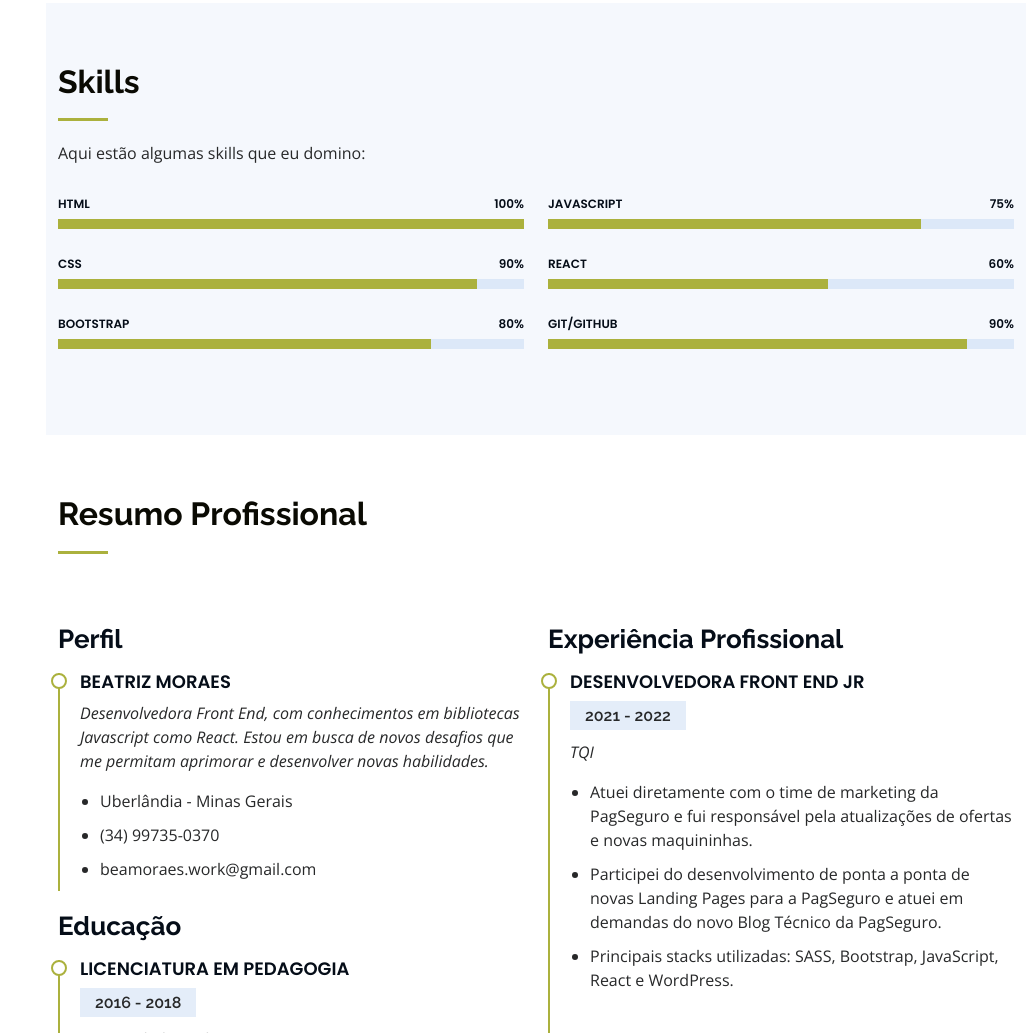
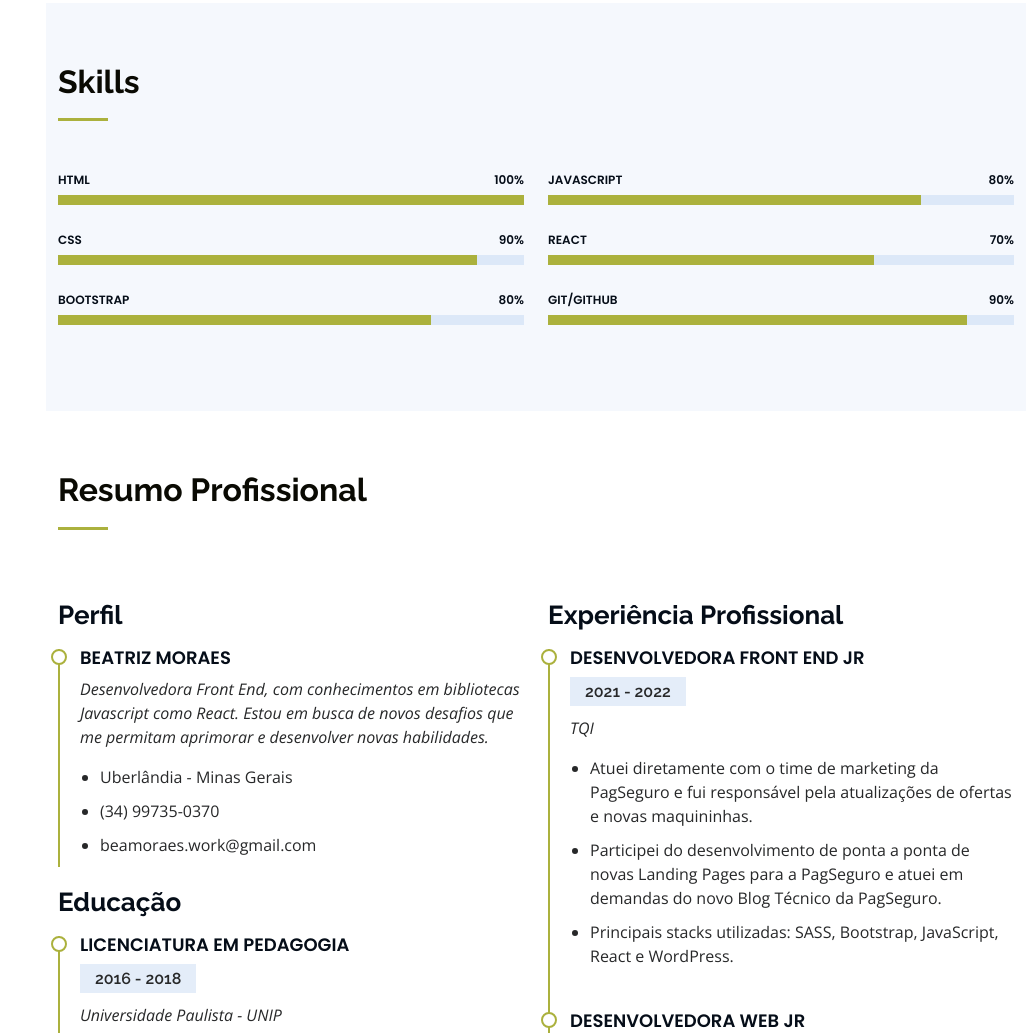
Before and after one commit to beamoraess/portfolio-beatriz-moraes, a plain HTML site: page index.html in a window 1280 px wide. Shown: the part 1499-2532 px from the top of the page, without its empty margins (254-1280 px from the left). Drawn offline with nearby package versions, Linux system fonts and the light colour scheme.

```diff
--- a/assets/js/main.js
+++ b/assets/js/main.js
@@ -1,9 +1,8 @@
 (function() {
   "use strict";
 
-  /**
-   * Easy selector helper function
-   */
+  /** Funções Auxiliares */
+
   const select = (el, all = false) => {
     el = el.trim()
     if (all) {
@@ -13,9 +12,6 @@
     }
   }
 
-  /**
-   * Easy event listener function
-   */
   const on = (type, el, listener, all = false) => {
     let selectEl = select(el, all)
     if (selectEl) {
@@ -27,16 +23,12 @@
     }
   }
 
-  /**
-   * Easy on scroll event listener
-   */
   const onscroll = (el, listener) => {
     el.addEventListener('scroll', listener)
   }
 
-  /**
-   * Navbar links active state on scroll
-   */
+  /* Funcão de scroll cabeçalho */
+
   let navbarlinks = select('#navbar .scrollto', true)
   const navbarlinksActive = () => {
     let position = window.scrollY + 200
@@ -51,12 +43,10 @@
       }
     })
   }
+
   window.addEventListener('load', navbarlinksActive)
   onscroll(document, navbarlinksActive)
 
-  /**
-   * Scrolls to an element with header offset
-   */
   const scrollto = (el) => {
     let elementPos = select(el).offsetTop
     window.scrollTo({
@@ -65,9 +55,6 @@
     })
   }
 
-  /**
-   * Back to top button
-   */
   let backtotop = select('.back-to-top')
   if (backtotop) {
     const toggleBacktotop = () => {
@@ -81,18 +68,13 @@
     onscroll(document, toggleBacktotop)
   }
 
-  /**
-   * Mobile nav toggle
-   */
+
   on('click', '.mobile-nav-toggle', function(e) {
     select('body').classList.toggle('mobile-nav-active')
     this.classList.toggle('bi-list')
     this.classList.toggle('bi-x')
   })
 
-  /**
-   * Scrool with ofset on links with a class name .scrollto
-   */
   on('click', '.scrollto', function(e) {
     if (select(this.hash)) {
       e.preventDefault()
@@ -108,9 +90,6 @@
     }
   }, true)
 
-  /**
-   * Scroll with ofset on page load with hash links in the url
-   */
   window.addEventListener('load', () => {
     if (window.location.hash) {
       if (select(window.location.hash)) {
@@ -119,9 +98,8 @@
     }
   });
 
-  /**
-   * Hero type effect
-   */
+  /**  Efeito fade no sobre */
+
   const typed = select('.typed')
   if (typed) {
     let typed_strings = typed.getAttribute('data-typed-items')
@@ -135,9 +113,7 @@
     });
   }
 
-  /**
-   * Skills animation
-   */
+  /* Animação Scroll */
   let skilsContent = select('.skills-content');
   if (skilsContent) {
     new Waypoint({
@@ -153,8 +129,9 @@
   }
 
   /**
-   * Porfolio isotope and filter
+   * Porfolio
    */
+
   window.addEventListener('load', () => {
     let portfolioContainer = select('.portfolio-container');
     if (portfolioContainer) {
@@ -182,62 +159,11 @@
 
   });
 
-  /**
-   * Initiate portfolio lightbox
-   */
   const portfolioLightbox = GLightbox({
     selector: '.portfolio-lightbox'
   });
 
-  /**
-   * Portfolio details slider
-   */
-  new Swiper('.portfolio-details-slider', {
-    speed: 400,
-    loop: true,
-    autoplay: {
-      delay: 5000,
-      disableOnInteraction: false
-    },
-    pagination: {
-      el: '.swiper-pagination',
-      type: 'bullets',
-      clickable: true
-    }
-  });
-
-  /**
-   * Testimonials slider
-   */
-  new Swiper('.testimonials-slider', {
-    speed: 600,
-    loop: true,
-    autoplay: {
-      delay: 5000,
-      disableOnInteraction: false
-    },
-    slidesPerView: 'auto',
-    pagination: {
-      el: '.swiper-pagination',
-      type: 'bullets',
-      clickable: true
-    },
-    breakpoints: {
-      320: {
-        slidesPerView: 1,
-        spaceBetween: 20
-      },
-
-      1200: {
-        slidesPerView: 3,
-        spaceBetween: 20
-      }
-    }
-  });
-
-  /**
-   * Animation on scroll
-   */
+  /* Animação Scroll */
   window.addEventListener('load', () => {
     AOS.init({
       duration: 1000,
@@ -247,9 +173,6 @@
     })
   });
 
-  /**
-   * Initiate Pure Counter
-   */
   new PureCounter();
 
 })()
--- a/index.html
+++ b/index.html
@@ -45,9 +45,9 @@
           <li><a href="#portfolio" class="nav-link scrollto"><i class="bx bx-book-content"></i>
               <span>Portfolio</span></a></li>
         </ul>
-      </nav><!-- .nav-menu -->
+      </nav>
     </div>
-  </header><!-- End Header -->
+  </header>
 
   <!-- ======= Animação Máquina de Escrever ======= -->
   <section id="hero" class="d-flex flex-column justify-content-center align-items-center">
@@ -58,7 +58,7 @@
   </section>
 
   <main id="main">
-    <!-- ======= About Section ======= -->
+    <!-- ======= Sobre ======= -->
     <section id="about" class="about">
       <div class="container">
 
@@ -102,13 +102,12 @@
       </div>
     </section>
 
-    <!-- ======= Skills Section ======= -->
+    <!-- ======= Skills  ======= -->
     <section id="skills" class="skills section-bg">
       <div class="container">
 
         <div class="section-title">
           <h2>Skills</h2>
-          <p>Aqui estão algumas skills que eu domino:</p>
         </div>
 
         <div class="row skills-content">
@@ -143,7 +142,7 @@
           <div class="col-lg-6" data-aos="fade-up" data-aos-delay="100">
 
             <div class="progress">
-              <span class="skill">Javascript <i class="val">75%</i></span>
+              <span class="skill">Javascript <i class="val">80%</i></span>
               <div class="progress-bar-wrap">
                 <div class="progress-bar" role="progressbar" aria-valuenow="80" aria-valuemin="0" aria-valuemax="100">
                 </div>
@@ -151,9 +150,9 @@
             </div>
 
             <div class="progress">
-              <span class="skill">React <i class="val">60%</i></span>
+              <span class="skill">React <i class="val">70%</i></span>
               <div class="progress-bar-wrap">
-                <div class="progress-bar" role="progressbar" aria-valuenow="60" aria-valuemin="0" aria-valuemax="100">
+                <div class="progress-bar" role="progressbar" aria-valuenow="70" aria-valuemin="0" aria-valuemax="100">
                 </div>
               </div>
             </div>
@@ -171,9 +170,9 @@
         </div>
 
       </div>
-    </section><!-- End Skills Section -->
+    </section>
 
-    <!-- ======= Resume Section ======= -->
+    <!-- ======= Resumo ======= -->
     <section id="resume" class="resume">
       <div class="container">
 
@@ -243,15 +242,14 @@
         </div>
 
       </div>
-    </section><!-- End Resume Section -->
+    </section>
 
-    <!-- ======= Portfolio Section ======= -->
+    <!-- ======= Portfolio ======= -->
     <section id="portfolio" class="portfolio section-bg">
       <div class="container">
 
         <div class="section-title">
           <h2>Portfolio</h2>
-          <p>Alguns projetos que já realizei pra fins de estudos, testes ou freelances.</p>
         </div>
 
         <div class="row portfolio-container" data-aos="fade-up" data-aos-delay="100">
@@ -375,12 +373,8 @@
             </div>
           </div>
         </div>
-    </section>
-    <!-- End Portfolio Section -->
-
-  </main><!-- End #main -->
-
-  <!-- ======= Footer ======= -->
+     </section>
+  </main>
   <footer id="footer">
     <div class="container">
       <span style="color: #abb13d;">❤</span>
@@ -400,7 +394,6 @@
   <script src="assets/vendor/typed.js/typed.min.js"></script>
   <script src="assets/vendor/waypoints/noframework.waypoints.js"></script>
   <script src="assets/js/main.js"></script>
-
 </body>
 
 </html>
```
